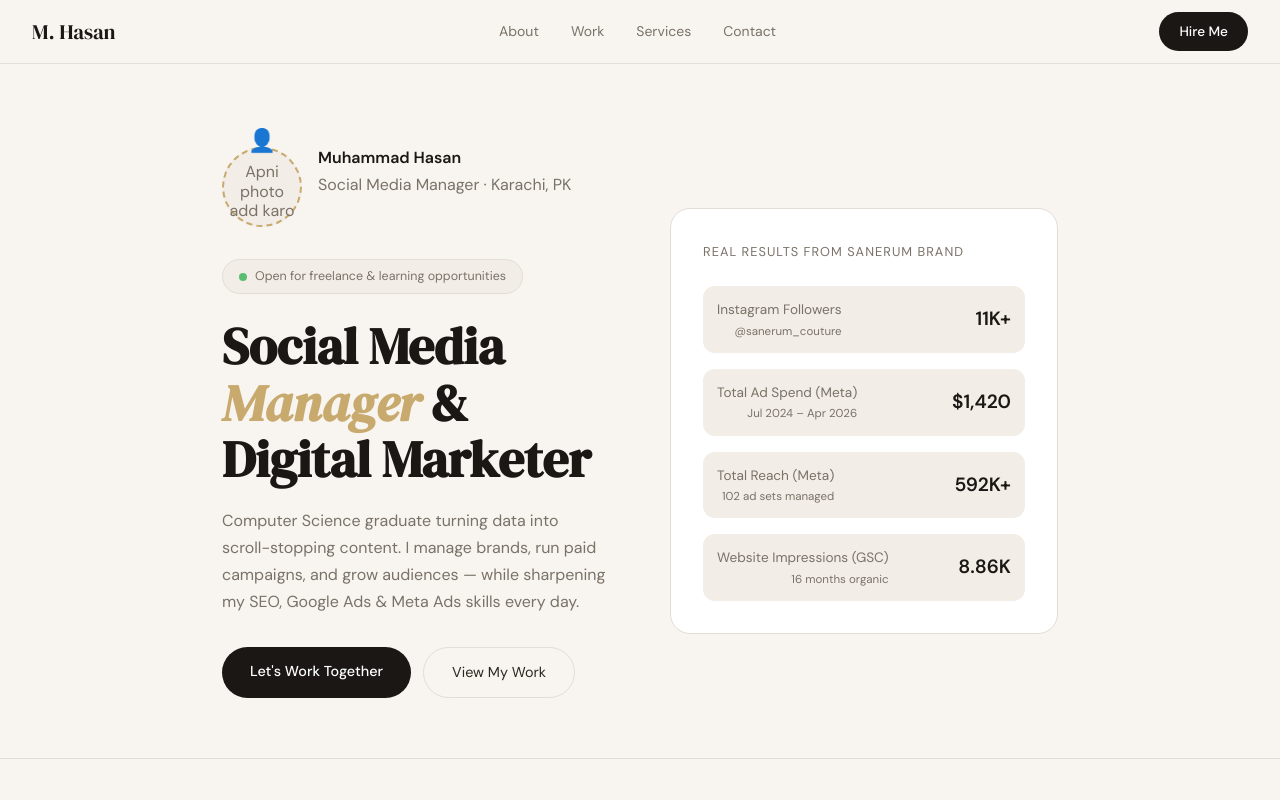
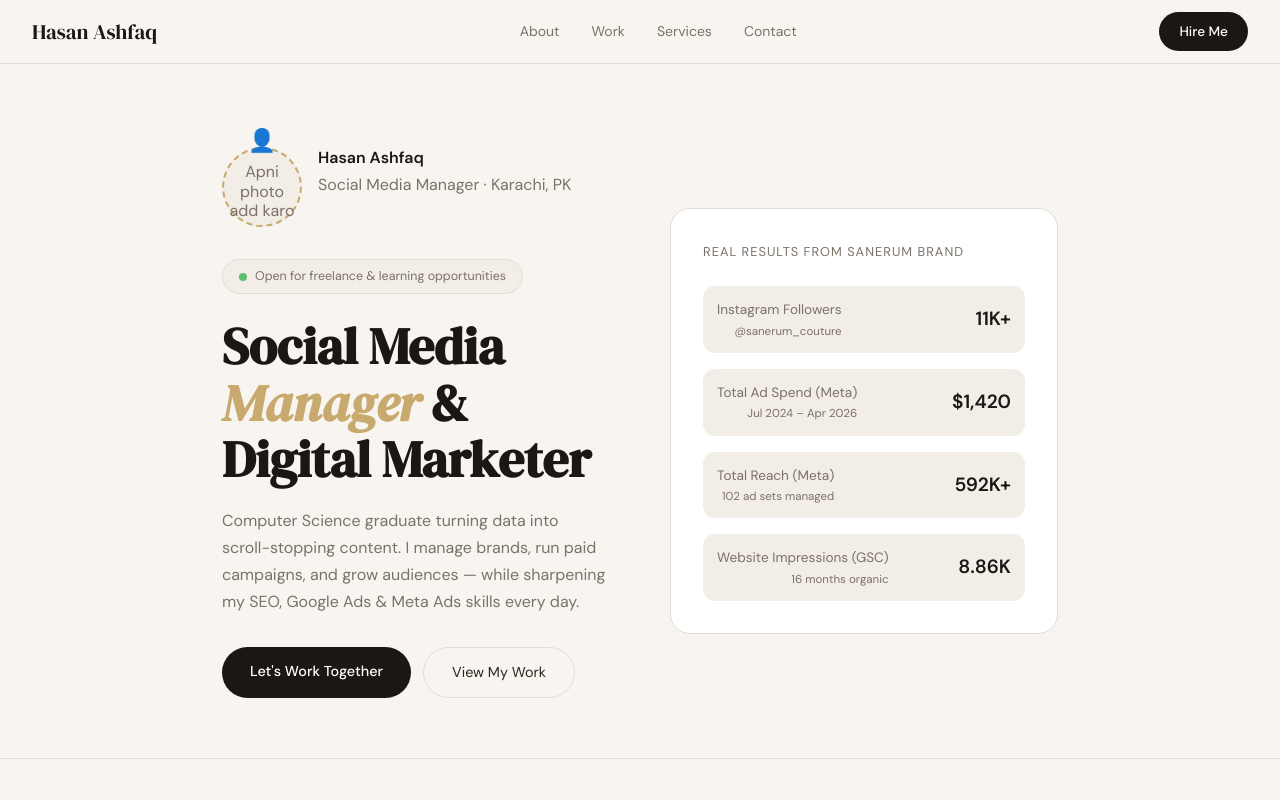
Before and after one commit to hasan-ashfaq/social-media-portfolio-m-hasan, a plain HTML site: page index.html in a window 1280 px wide. Shown: the top 800 px of the page. Drawn offline with Linux system fonts and the light colour scheme.

Commit message:
Update index.html

```diff
--- a/index.html
+++ b/index.html
@@ -3,7 +3,7 @@
 <head>
 <meta charset="UTF-8">
 <meta name="viewport" content="width=device-width, initial-scale=1.0">
-<title>M. Hasan — Social Media Manager</title>
+<title>Hasan Ashfaq — Social Media Manager & Marketer</title>
 <link href="https://fonts.googleapis.com/css2?family=DM+Serif+Display:ital@0;1&family=DM+Sans:wght@300;400;500;600&display=swap" rel="stylesheet">
 <style>
   :root {
@@ -308,7 +308,7 @@
 
 <!-- NAV -->
 <nav>
-  <div class="nav-logo">M. Hasan</div>
+  <div class="nav-logo">Hasan Ashfaq</div>
   <div class="nav-links">
     <a href="#about">About</a>
     <a href="#work">Work</a>
@@ -331,7 +331,7 @@
         </div>
       </div>
       <div class="profile-info">
-        <h3>Muhammad Hasan</h3>
+        <h3>Hasan Ashfaq</h3>
         <p>Social Media Manager · Karachi, PK</p>
       </div>
     </div>
@@ -438,7 +438,7 @@
         <div class="screenshot-label">📱 Instagram @sanerum_couture — 11K Followers</div>
       </div>
       <div class="screenshot-card">
-        <img src="1775223459775_deisgn_pages.png" alt="Sanerum Brand Posts" onerror="this.style.background='#2a2520';this.style.height='180px'">
+        <img src="https://raw.githubusercontent.com/hasan-ashfaq/social-media-portfolio-m-hasan/refs/heads/main/deisgn%20pages.png" alt="Sanerum Brand Posts" onerror="this.style.background='#2a2520';this.style.height='180px'">
         <div class="screenshot-label">🎨 Creative Posts — Velvet Collection & More</div>
       </div>
       <div class="screenshot-card">
```
